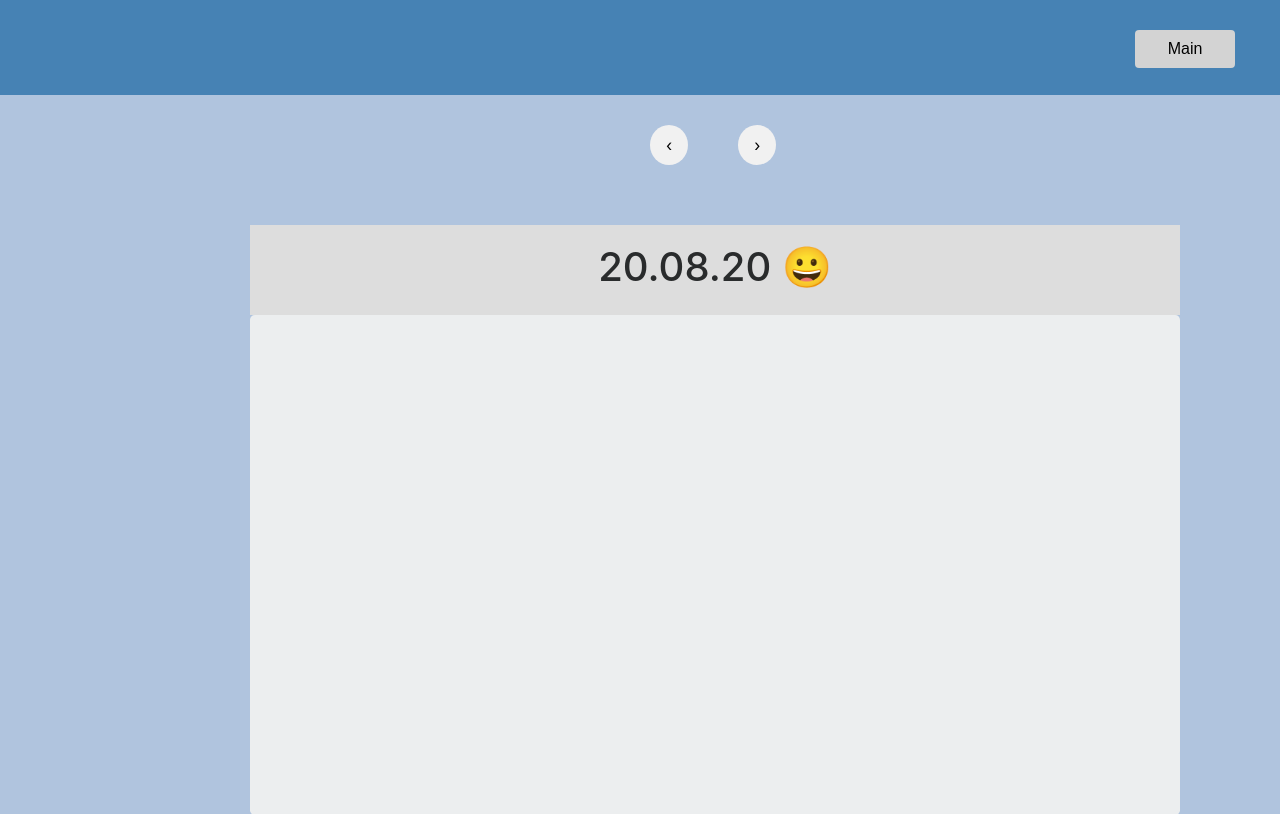
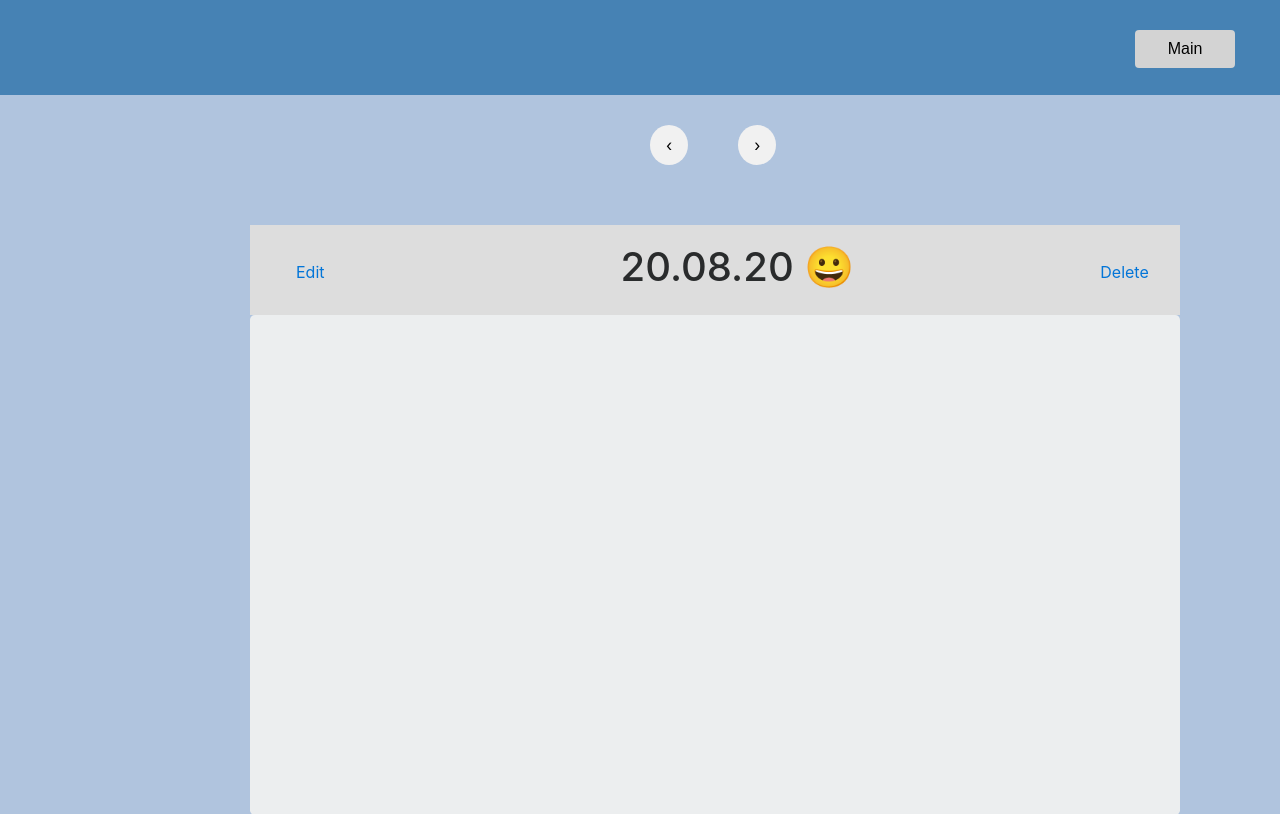
Before and after one commit to jinsunwoo/personal-space, a Flask app: page /readDiary in a window 1280 px wide. Shown: the top 814 px of the page. Run offline with Flask 2, Linux system fonts and the light colour scheme; some libraries are stand-ins or nearby versions.

Commit message:
put edit and delete anchors in readDiary.html

```diff
--- a/templates/readDiary.html
+++ b/templates/readDiary.html
@@ -113,9 +113,24 @@
                 width: 930px;
                 height: 90px;
                 margin-left: 250px;
-                text-align: center;
                 padding-top: 20px;
+                display: flex;
+
             }
+            h1{
+                padding-left: 280px;
+            }
+            .edit{
+                margin-left: 30px;
+                margin-top: 7px;
+
+            }
+            .delete{
+                margin-left: 230px;
+                margin-top: 7px;
+
+            }
+
         </style>
 
     </head>
@@ -135,7 +150,14 @@
             </div>
         </div>
         <div class="datemoji">
+
+            <div class="edit">
+                <a href="#"><h7>Edit</h7></a>
+            </div>
             <h1>20.08.20 😀</h1>
+           <div class="delete">
+                <a href="#"><h7>Delete</h7></a>
+            </div>
 
         </div>
         <div class="jumbotron diary-field">
```
